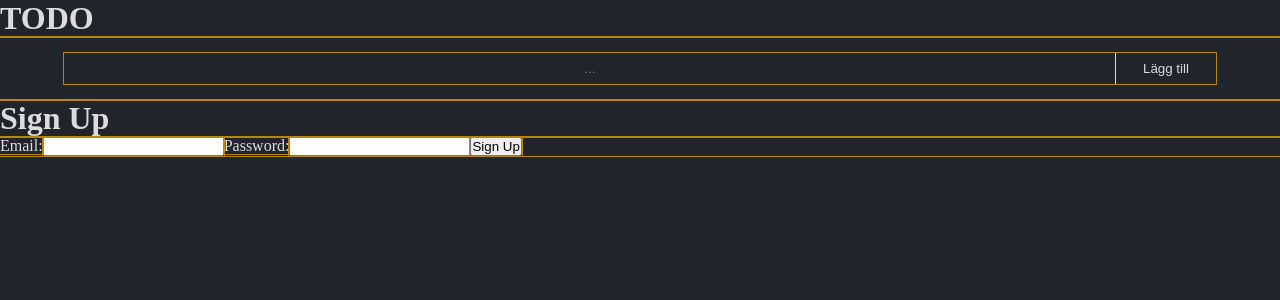
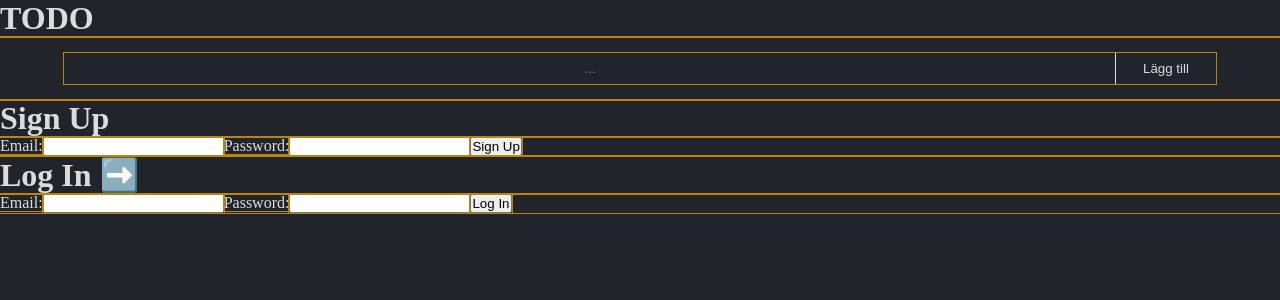
Before and after one commit to nilssoncjonas/react-todo, a React (Vite) app: page / in a window 1280 px wide. Shown: the top 300 px of the page. Built offline with nearby package versions, Linux system fonts and the light colour scheme; no server answers; the database is empty.

Commit message:
created function to log in

```diff
--- a/src/App.tsx
+++ b/src/App.tsx
@@ -2,12 +2,13 @@
 // Import style
 import './assets/style/scss/style.scss'
 import InputForm from "./components/InputForm.tsx";
-import {useEffect, useState} from "react";
+import React, {useEffect, useState} from "react";
 import {db} from "./services/firebase";
 
 import { DocumentData} from "firebase/firestore";
 import {getTodo} from "./services/dbClient.ts";
 import SignUp from "./components/SignUp.tsx";
+import LogIn from "./components/LogIn.tsx";
 
 
 
@@ -32,6 +33,7 @@ const App = () => {
 	<InputForm />
 	{/*<TodoList data={todos} />*/}
 	<SignUp />
+	<LogIn />
 	</div>
   )
 }
--- /dev/null
+++ b/src/components/LogIn.tsx
@@ -0,0 +1,52 @@
+import React, {useState} from "react"
+import { signInWithEmailAndPassword } from 'firebase/auth'
+import { auth } from '../services/firebase.ts'
+
+const LogIn = () => {
+	const [email, setEmail] = useState('');
+	const [password, setPassword] = useState('');
+
+	const handleSubmit = (e: React.FormEvent) => {
+		e.preventDefault();
+		signInWithEmailAndPassword(auth, email, password)
+			.then((userCredential) => {
+				const user = userCredential.user
+				console.log(user)
+			})
+			.catch((err) => {
+				console.log(err.code)
+			})
+	}
+	return (
+		<>
+			<div>
+				<h1>Log In ➡️</h1>
+				<form onSubmit={handleSubmit}>
+
+					<label htmlFor="email">Email:</label>
+					<input
+						type="email"
+						id="email"
+						name="email"
+						value={email}
+						onChange={(event) => setEmail(event.target.value)}
+						required
+					/>
+
+					<label htmlFor="password">Password:</label>
+					<input
+						type="password"
+						id="password"
+						name="password"
+						value={password}
+						onChange={(event) => setPassword(event.target.value)}
+						required
+					/>
+
+					<input type="submit" value="Log In"/>
+				</form>
+			</div>
+		</>
+	)
+}
+export default LogIn
```
